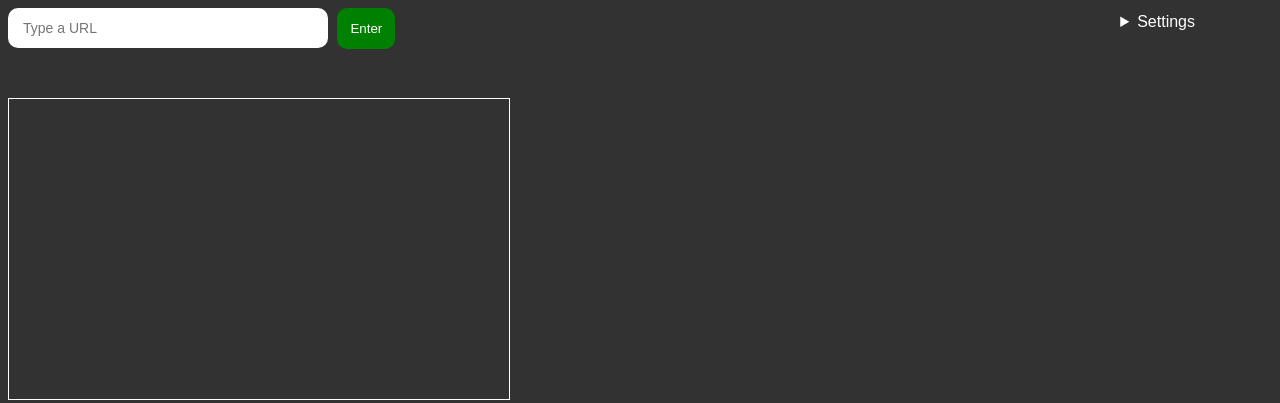
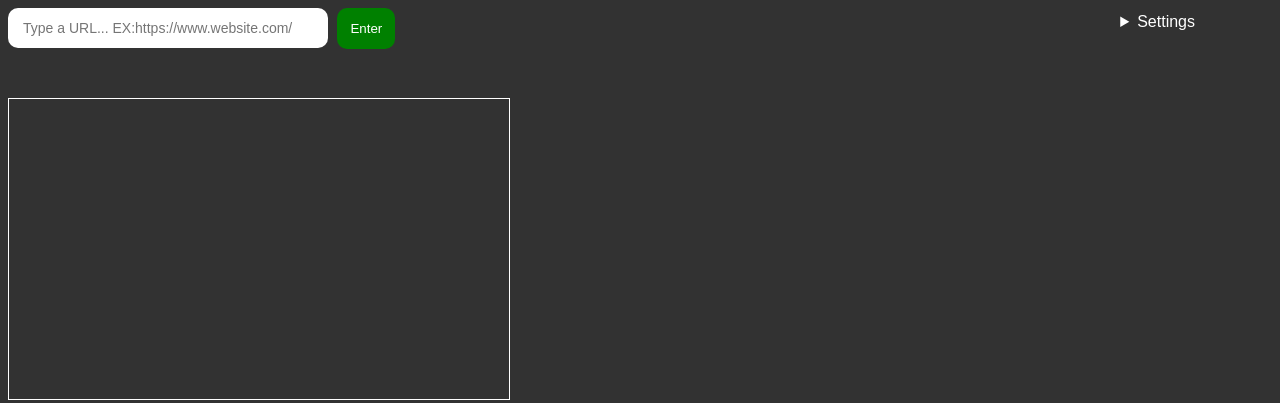
Before and after one commit to jjayherz/URL-Checker, a plain HTML site: page index.html in a window 1280 px wide. Drawn offline with Linux system fonts and the light colour scheme.

Commit message:
Update index.html
added example to placeholder

```diff
--- a/index.html
+++ b/index.html
@@ -8,7 +8,7 @@
 </head>
 <body>
   <div style="display: inline-block;">
-  <input type="text" placeholder="Type a URL" class="URL-input">
+  <input type="text" placeholder="Type a URL... EX:https://www.website.com/" class="URL-input">
 
   <button class="enter-button" onclick="
   web();
```
